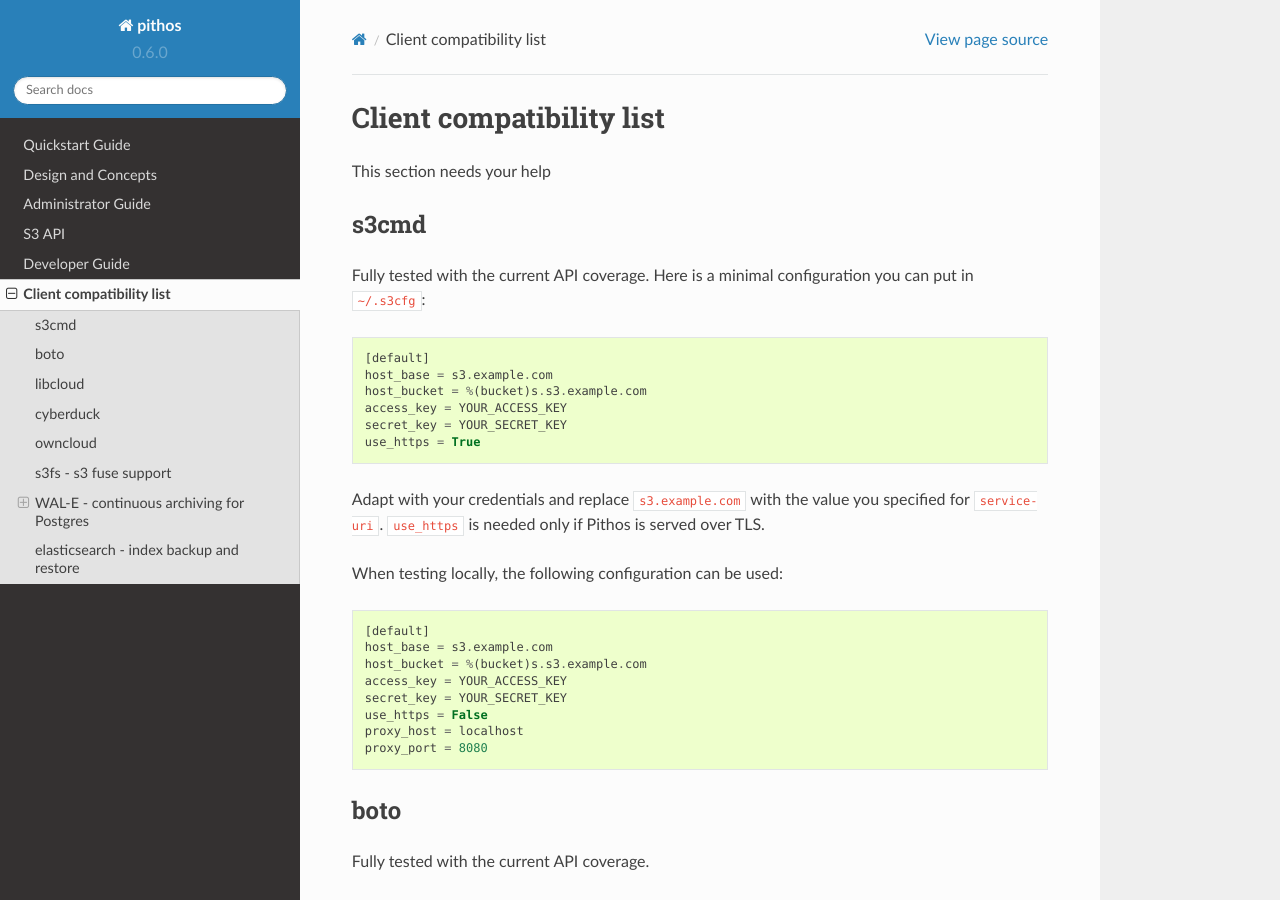
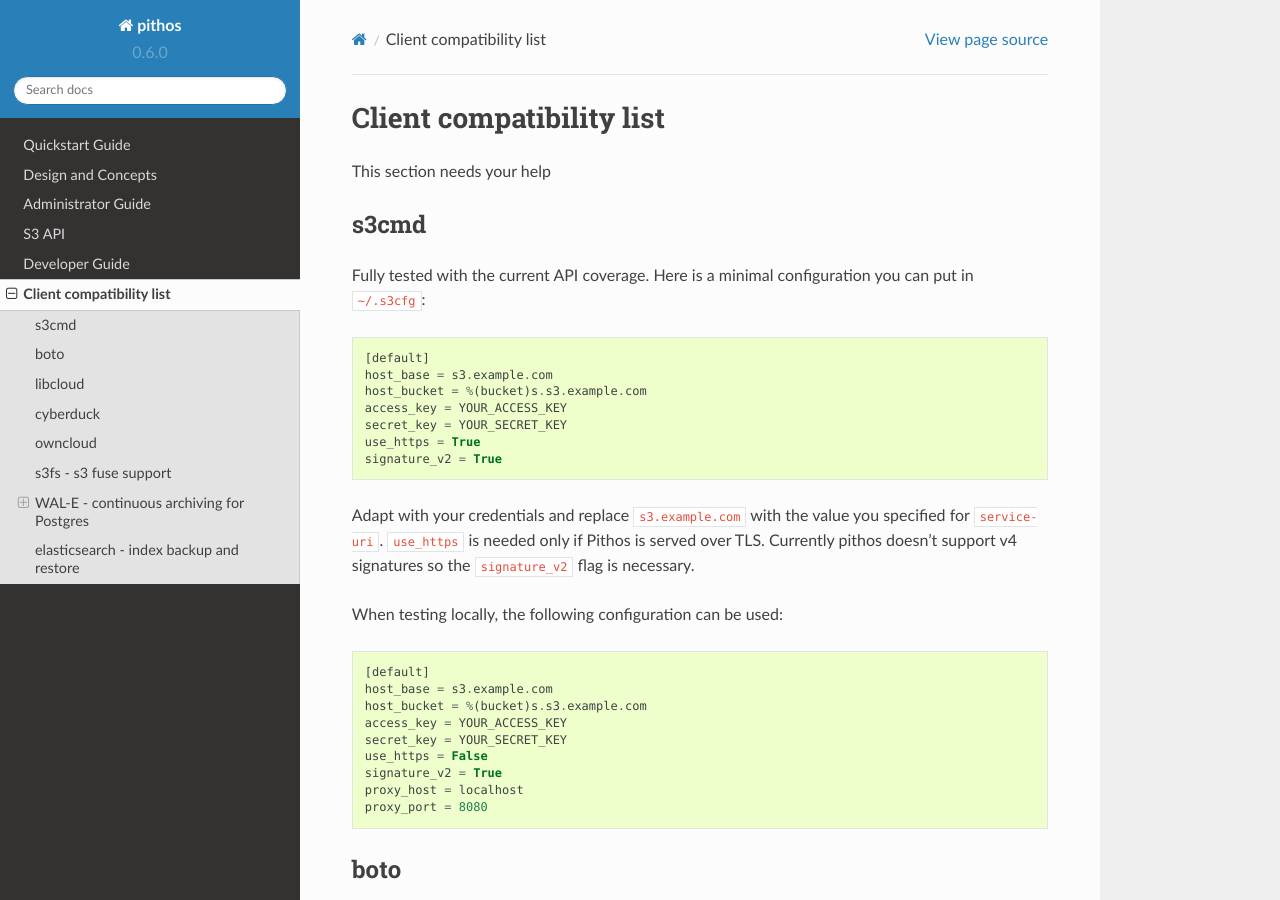
Before and after one commit to exoscale/pithos, a Sphinx documentation site: the page built from doc/source/clients.rst, in a window 1280 px wide and 900 px high. Built offline with Sphinx 7.4.7 and the Read the Docs theme 2.0.0, drawn with Linux system fonts in a browser that asks for light colours.

Commit message:
Use v2 signature with s3cmd
Updating s3cmd docs to make this clear. I was stuck on this for a bit today before seeing an issue that said the v4 signatures were on the horizon.

```diff
--- a/doc/source/clients.rst
+++ b/doc/source/clients.rst
@@ -15,10 +15,12 @@
     access_key = YOUR_ACCESS_KEY
     secret_key = YOUR_SECRET_KEY
     use_https = True
+    signature_v2 = True
 
 Adapt with your credentials and replace ``s3.example.com`` with the
 value you specified for ``service-uri``.  ``use_https`` is needed only
-if Pithos is served over TLS.
+if Pithos is served over TLS. Currently pithos doesn't support v4
+signatures so the ``signature_v2`` flag is necessary.
 
 When testing locally, the following configuration can be used::
 
@@ -28,6 +30,7 @@
     access_key = YOUR_ACCESS_KEY
     secret_key = YOUR_SECRET_KEY
     use_https = False
+    signature_v2 = True
     proxy_host = localhost
     proxy_port = 8080
 
```
